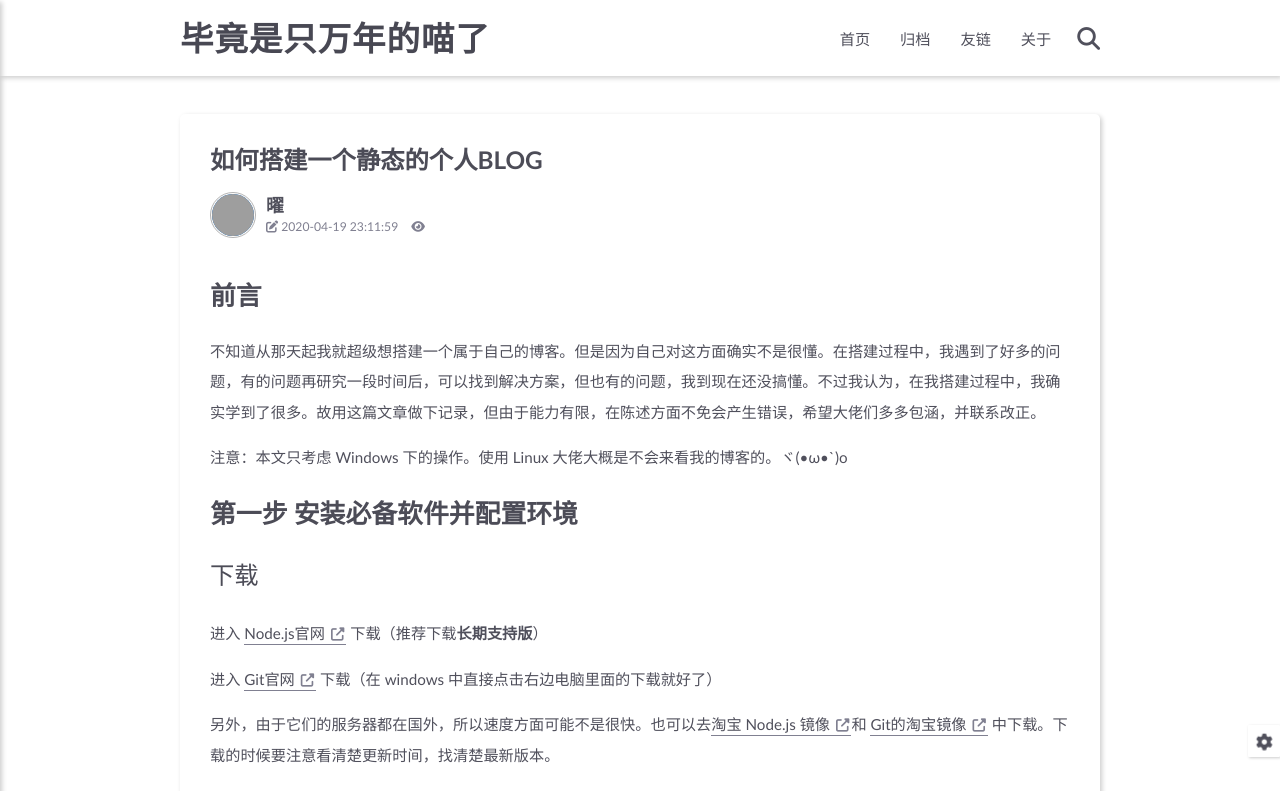
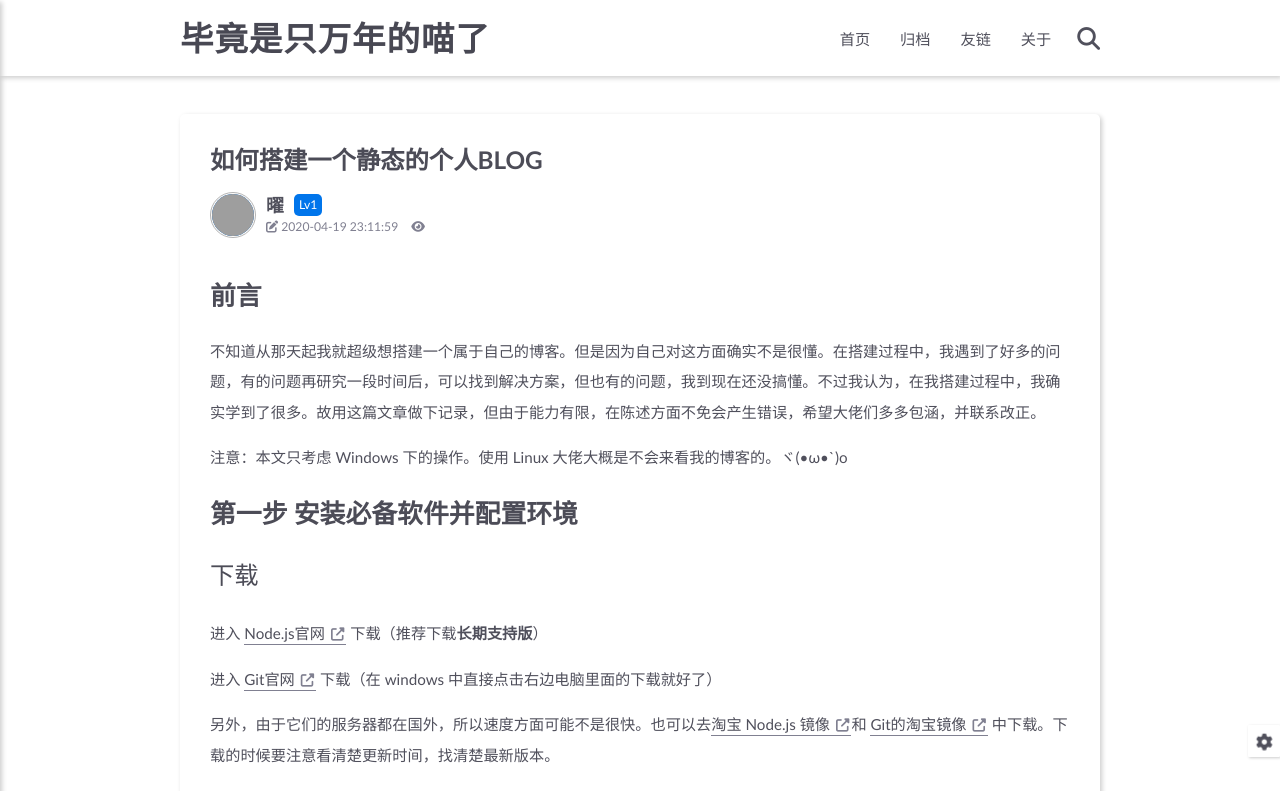
Before and after one commit to yao1208/yao1208.github.io, a plain HTML site: page 2020/04/19/如何搭建一个静态的个人BLOG/index.html in a window 1280 px wide. Shown: the top 791 px of the page. Drawn offline with Linux system fonts and the light colour scheme; some packages are replaced by stand-ins of ours; grey boxes are pictures that could not be loaded; a script that the page names is missing.

Commit message:
Site updated: 2021-04-15 16:47:36

```diff
--- a/2020/04/19/如何搭建一个静态的个人BLOG/index.html
+++ b/2020/04/19/如何搭建一个静态的个人BLOG/index.html
@@ -160,6 +160,8 @@
                 <div class="info">
                     <div class="author">
                         <span class="name">曜</span>
+
+                            <span class="author-label">Lv1</span>
 
                     </div>
                     <div class="meta-info">
```
Also changed, not shown: 2021/04/14/hello-world/index.html (+2 -0 lines).
